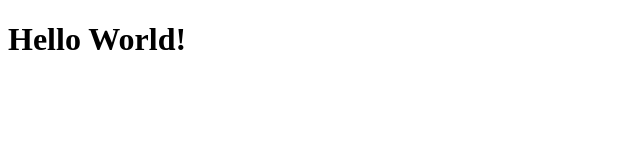
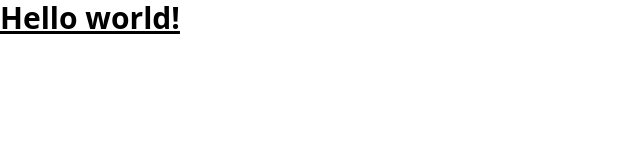
Before and after one commit to arhangel66/devops, a plain HTML site: page files/index.html in a window 1280 px wide. Shown: the whole page, without its empty margins (0-640 px from the left). Drawn offline with nearby package versions, Linux system fonts and the light colour scheme.

```diff
--- a/files/index.html
+++ b/files/index.html
@@ -1,12 +1,13 @@
-<!DOCTYPE html>
-<html lang="en">
+<!doctype html>
+<html>
 <head>
   <meta charset="UTF-8">
-  <meta http-equiv="X-UA-Compatible" content="IE=edge">
   <meta name="viewport" content="width=device-width, initial-scale=1.0">
-  <title>Hello World!</title>
+  <script src="https://cdn.tailwindcss.com"></script>
 </head>
 <body>
-  <h1>Hello World!</h1>
+  <h1 class="text-3xl font-bold underline">
+    Hello world!
+  </h1>
 </body>
 </html>
```
Also changed, not shown: 3 other files.
